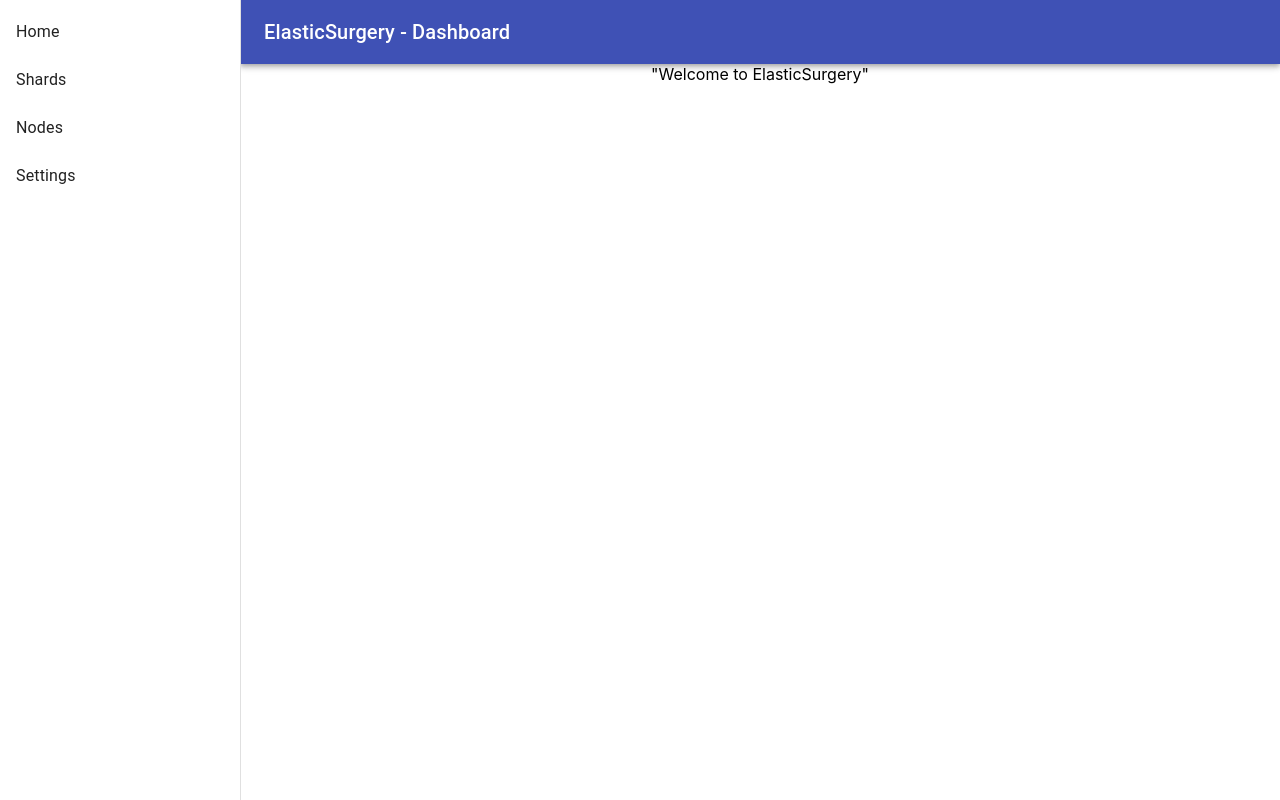
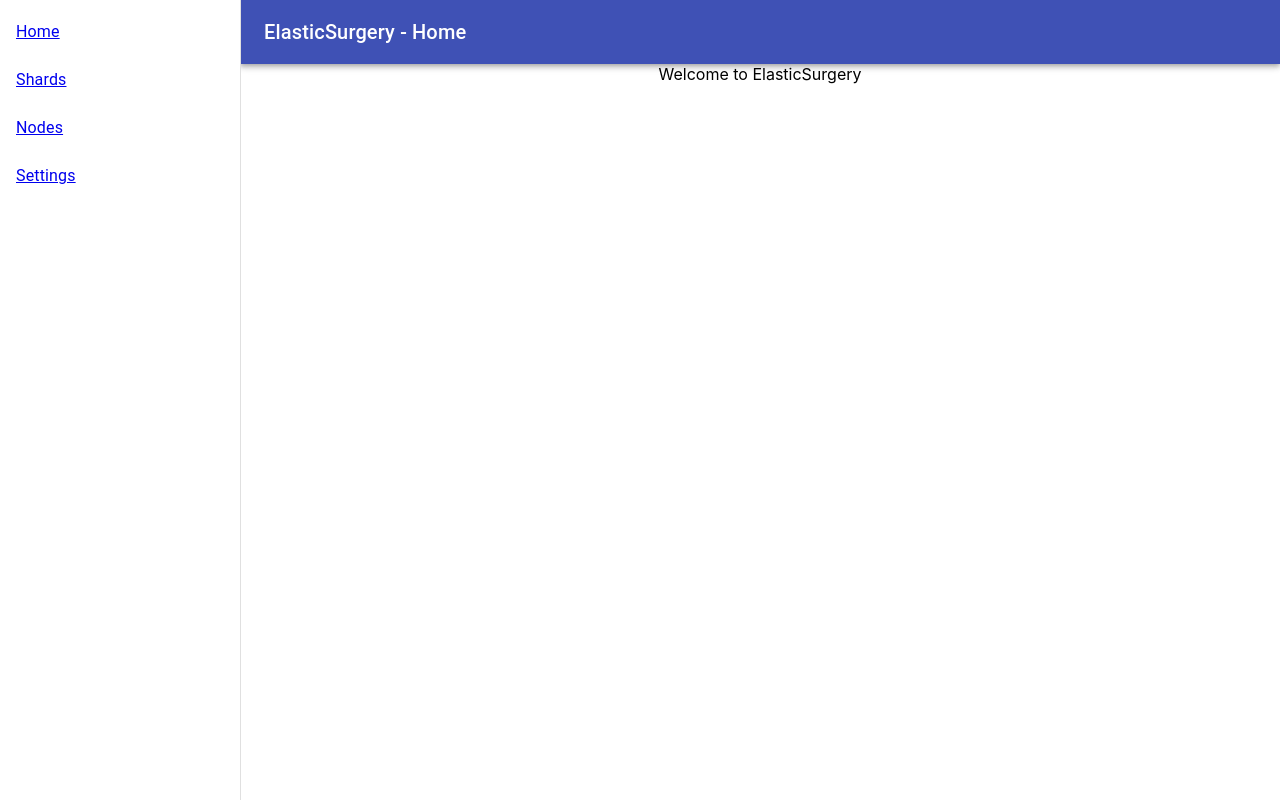
Before and after one commit to EDITD/ElasticSurgery, a React (Create React App) app in the folder frontend/: page / in a window 1280 px wide. Built offline with nearby package versions, Linux system fonts and the light colour scheme.

Commit message:
Add react router to manage URL and routes

```diff
--- a/frontend/package.json
+++ b/frontend/package.json
@@ -7,6 +7,7 @@
     "@material-ui/icons": "^4.4.3",
     "react": "^16.9.0",
     "react-dom": "^16.9.0",
+    "react-router-dom": "^5.1.0",
     "react-scripts": "3.1.2"
   },
   "scripts": {
--- a/frontend/src/App.js
+++ b/frontend/src/App.js
@@ -2,9 +2,35 @@ import React from 'react';
 import './App.css';
 import { AppBar, Toolbar, Typography, Drawer, List, ListItem, ListItemText } from '@material-ui/core';
 
+import { BrowserRouter as Router, Route, Link } from "react-router-dom";
+
 import ShardsDashboard from './ShardsDashboard.jsx'
 import NodesDashboard from './NodesDashboard.jsx'
 import Settings from './Settings.jsx'
+
+const routes = [
+    {
+        name: "Home",
+        path: "/",
+        exact: true,
+        component: () => "Welcome to ElasticSurgery",
+    },
+    {
+        name: "Shards",
+        path: "/shards",
+        component: ShardsDashboard,
+    },
+    {
+        name: "Nodes",
+        path: "/nodes",
+        component: NodesDashboard,
+    },
+    {
+        name: "Settings",
+        path: "/settings",
+        component: Settings,
+    }
+]
 
 class App extends React.Component {
     state = {
@@ -37,35 +63,25 @@ class App extends React.Component {
         </div>
     }
 
-    content = [
-        {
-            name: "Home",
-            component: this.welcomeText,
-        },
-        {
-            name: "Shards",
-            component: ShardsDashboard,
-        },
-        {
-            name: "Nodes",
-            component: NodesDashboard,
-        },
-        {
-            name: "Settings",
-            component: Settings,
-        }
-    ]
-
     render() {
-        const ComponentToRender = this.content.find(components => components.name === this.state.selectedContent).component;
-
         return (
+            <Router>
                 <div className="App">
                     <AppBar position="static" style={this.styles.content}>
                         <Toolbar>
+                            {routes.map((route, index) => (
+                                <Route
+                                    key={route.name}
+                                    index={index}
+                                    render={() => (
                                         <Typography component="h1" variant="h6" color="inherit" noWrap>
-                      ElasticSurgery - Dashboard
+                                            ElasticSurgery - {route.name}
                                         </Typography>
+                                    )}
+                                    path={route.path}
+                                    exact={route.exact}
+                                />
+                            ))}
                         </Toolbar>
                     </AppBar>
                     <Drawer
@@ -75,18 +91,26 @@ class App extends React.Component {
                       >
                       <div style={this.styles.drawer}>
                           <List>
-                        {this.content.map(item => (
-                          <ListItem button key={item.name} onClick={() => this.menuClick(item.name)}>
-                              <ListItemText primary={item.name} />
+                              {routes.map(route => (
+                                  <Link to={route.path} key={route.name}>
+                                      <ListItem button>
+                                              <ListItemText primary={route.name} />
                                       </ListItem>
+                                  </Link>
                               ))}
                           </List>
                   </div>
               </Drawer>
               <main style={this.styles.content}>
-                  <ComponentToRender />
+                  {routes.map((route, index) => (
+                     <Route
+                       key={index}
+                       {...route}
+                     />
+                 ))}
               </main>
         </div>
+    </Router>
     );
     }
 }
```
Lines whose indentation alone changed are shown as unchanged.
